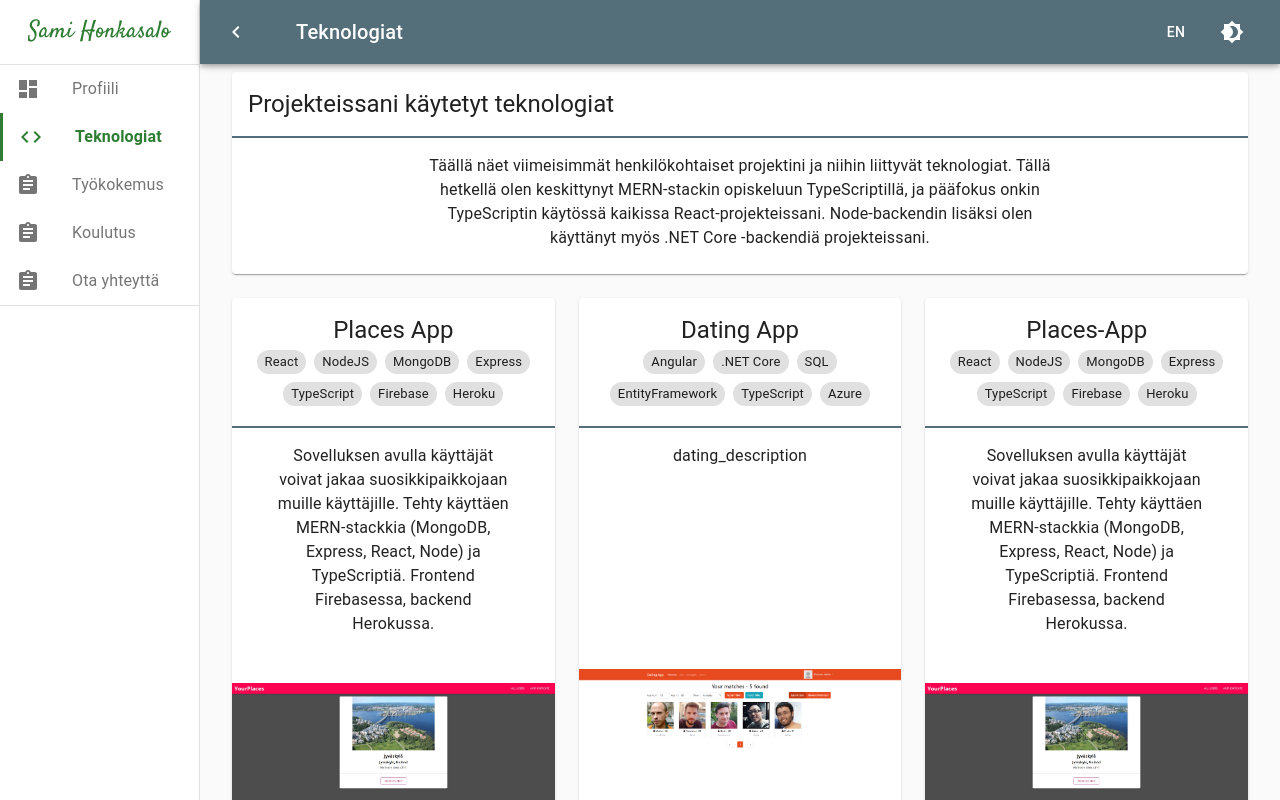
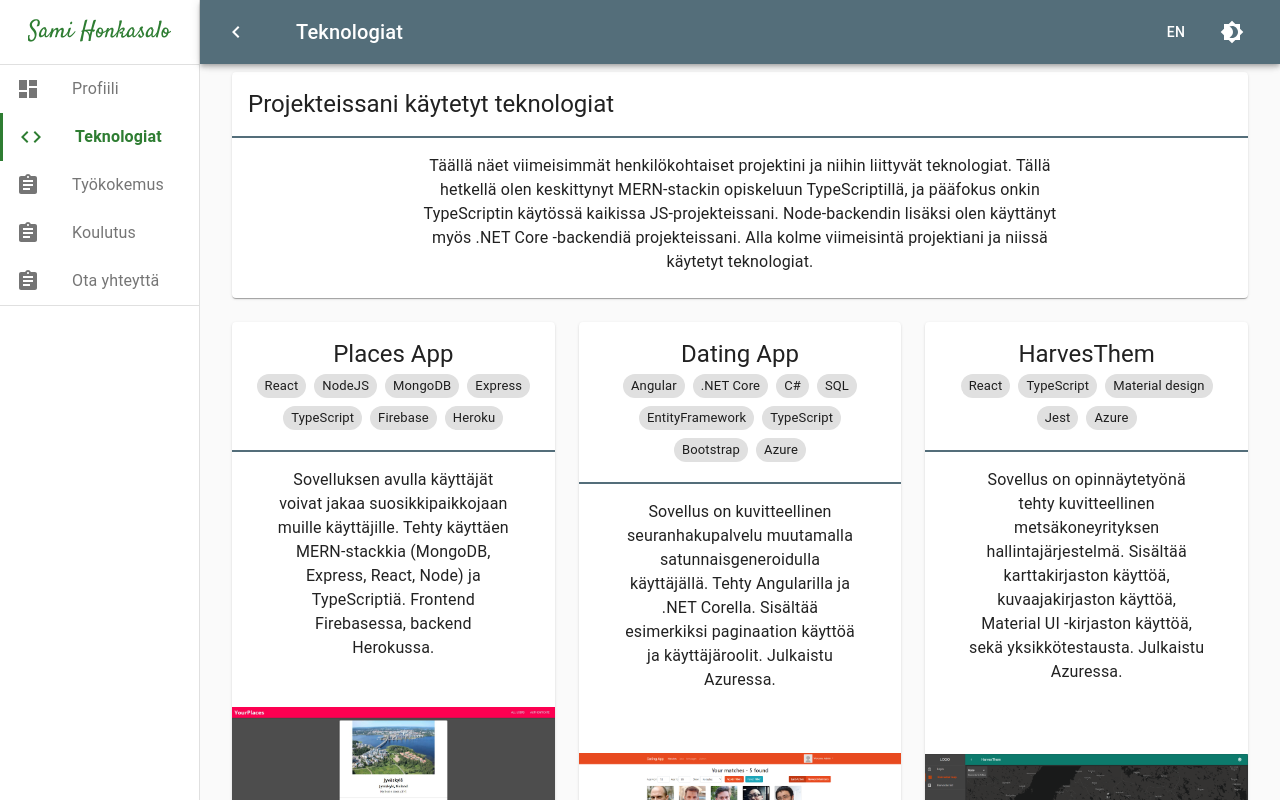
Before and after one commit to SamiHonkasalo/portfolio, a React (Create React App) app: page /technologies in a window 1280 px wide. Built offline with nearby package versions, Linux system fonts and the light colour scheme.

Commit message:
added thesis to projects

```diff
--- a/src/technologies/Project.tsx
+++ b/src/technologies/Project.tsx
@@ -28,6 +28,8 @@ const useStyles = makeStyles((theme: Theme) => ({
   },
   card: {
     height: '100%',
+    display: 'flex',
+    flexDirection: 'column',
   },
   chips: {
     display: 'flex',
@@ -93,6 +95,7 @@ const Project = ({
 }: Props) => {
   const classes = useStyles();
   return (
+    <Grid item container xs={12} sm={12} md={6} lg={4}>
       <Card className={classes.card}>
         <CardHeader
           titleTypographyProps={{ align: 'center' }}
@@ -101,12 +104,12 @@ const Project = ({
           subheader={
             <div className={classes.chips}>
               {technologies.map((t) => (
-              <Chip size="small" label={t} />
+                <Chip key={t} size="small" label={t} />
               ))}
             </div>
           }
         />
-      <Grid container justify="center" style={{ minHeight: '33%' }}>
+        <Grid container justify="center">
           <Grid item xs={12} md={10}>
             <CardContent>
               <Typography align="center" variant="body1">
@@ -115,16 +118,10 @@ const Project = ({
             </CardContent>
           </Grid>
         </Grid>
-      <CardMedia
-        component={Link}
-        href={url}
-        target="_blank"
-        rel="noreferrer"
-        image={image}
-        className={classes.media}
-        title={title}
-        style={{ maxHeight: '35%' }}
-      />
+        <div style={{ marginTop: 'auto' }}>
+          <Link href={url} target="_blank" rel="noreferrer">
+            <CardMedia image={image} className={classes.media} title={title} />
+          </Link>
           <CardActions style={{ justifyContent: 'center' }}>
             <Grid container spacing={2} justify="center">
               <Grid item>
@@ -139,7 +136,7 @@ const Project = ({
               </Grid>
               {github.map((g) => {
                 return (
-              <Grid item>
+                  <Grid key={g.title} item>
                     <GitHubButton
                       component={Link}
                       href={g.url}
@@ -155,7 +152,9 @@ const Project = ({
               })}
             </Grid>
           </CardActions>
+        </div>
       </Card>
+    </Grid>
   );
 };
 
--- a/src/technologies/Technologies.tsx
+++ b/src/technologies/Technologies.tsx
@@ -16,6 +16,7 @@ import useTitle from '../utils/hooks/useTitle';
 import Project from './Project';
 import placesImage from '../assets/images/places-app.JPG';
 import datingImage from '../assets/images/dating.PNG';
+import thesisImage from '../assets/images/thesis.PNG';
 
 const useStyles = makeStyles((theme: Theme) => ({
   header: {
@@ -60,7 +61,6 @@ const Technologies: React.FC = () => {
             </Grid>
           </Card>
         </Grid>
-        <Grid item xs={12} sm={6} md={4}>
         <Project
           title="Places App"
           technologies={[
@@ -86,16 +86,16 @@ const Technologies: React.FC = () => {
           image={placesImage}
           url="https://mern-279016.web.app/"
         />
-        </Grid>
-        <Grid item xs={12} sm={6} md={4}>
         <Project
           title="Dating App"
           technologies={[
             'Angular',
             '.NET Core',
+            'C#',
             'SQL',
             'EntityFramework',
             'TypeScript',
+            'Bootstrap',
             'Azure',
           ]}
           description={t('dating_description')}
@@ -108,34 +108,25 @@ const Technologies: React.FC = () => {
           image={datingImage}
           url="https://datingappsaho.azurewebsites.net/home"
         />
-        </Grid>
-        <Grid item xs={12} sm={6} md={4}>
         <Project
-            title="Places-App"
+          title="HarvesThem"
           technologies={[
             'React',
-              'NodeJS',
-              'MongoDB',
-              'Express',
             'TypeScript',
-              'Firebase',
-              'Heroku',
+            'Material design',
+            'Jest',
+            'Azure',
           ]}
-            description={t('places_description')}
+          description={t('thesis_description')}
           github={[
             {
-                title: 'Frontend',
-                url: 'https://github.com/SamiHonkasalo/mern-frontend',
-              },
-              {
-                title: 'Backend',
-                url: 'https://github.com/SamiHonkasalo/mern-backend',
+              title: 'Project',
+              url: 'https://github.com/SamiHonkasalo/thesis',
             },
           ]}
-            image={placesImage}
-            url="https://mern-279016.web.app/"
+          image={thesisImage}
+          url="https://saho-thesis.azurewebsites.net/"
         />
-        </Grid>
       </Grid>
     </Container>
   );
--- a/src/translations.json
+++ b/src/translations.json
@@ -14,8 +14,10 @@
       "profile_why": "I'm agile, persistent, adaptive and a fast learner. I'm good at managing my own time and I can handle my tasks in time. You can also always trust that I will ask for help and guidance if I face an issue that I cannot handle on my own. If this sounds a bit too good to be true, here's a direct quote from a previous employer: 'Sami has shown resourcefulness and great problem solving skills on his assignments. The assignments have been handled with an active grasp and the results have been excellent.'",
       "profile_seeking": "From my future work place I hope to find a social atmosphere and interesting assignments and projects. I'm always excited to meet new people and to learn new things!",
       "techologies_intro_title": "Technologies used in my projects",
-      "technologies_intro": "Here you'll see my latest personal projects and the technologies I'm most interested in. Currently I am focused on learning more about the MERN stack with TypeScript and my main focus is to use TS on all my React projects. Besides Node I am also using .NET Core back-end on my projects.",
-      "places_description": "Application that allows users to share places that they like. Created with the MERN (MongoDB, Express, React, Node) stack using TypeScript, front-end hosted at Firebase, back-end at Heroku"
+      "technologies_intro": "Here you'll see my latest personal projects and the technologies I'm most interested in. Currently I am focused on learning more about the MERN stack with TypeScript and my main focus is to use TS on all my JS projects. Besides Node I am also using .NET Core back-end on my projects. Below you'll find my latest three projects and the technologies used in them",
+      "places_description": "Application that allows users to share places that they like. Created with the MERN (MongoDB, Express, React, Node) stack using TypeScript, front-end hosted at Firebase, back-end at Heroku",
+      "dating_description": "Application is an imaginary dating app with a couple of randomly generated users. Made with Angular and .NET Core. App includes for example pagination and user roles. Published at Azure.",
+      "thesis_description": "Application is a thesis work done as an admin service for an imaginary harvester company. Includes the use of map library, chart library, Material UI design library and unit testing. Published at Azure."
     }
   },
   "fi": {
@@ -33,8 +35,10 @@
       "profile_why": "Olen reipas, nopeasti oppiva, sinnikäs ja sopeutuva. Hoidan työtehtäväni ajallaan, ja osaan aina kysyä tarvittaessa apua. Mikäli tämä kuulostaa uskomattomalta, niin tässä lainaus aiemmalta työnantajaltani: 'Työtehtävien hoidossa Sami on osoittanut neuvokkuutta ja loistavaa ongelmanratkaisukykyä. Työtehtävänsä Sami on hoitanut aktiivisella otteella ja tulokset ovat olleet erinomaisia.'",
       "profile_seeking": "Tulevalta työpaikaltani toivon ja odotan hyvää sosiaalista ilmapiiriä ja mielenkiintoisia työtehtäviä. Olen aina kiinnostunut tutustumaan uusiin ihmisiin ja oppimaan uusia asioita! Tällä hetkellä olen eniten kiinnostunut fullstack-kehityksestä",
       "techologies_intro_title": "Projekteissani käytetyt teknologiat",
-      "technologies_intro": "Täällä näet viimeisimmät henkilökohtaiset projektini ja niihin liittyvät teknologiat. Tällä hetkellä olen keskittynyt MERN-stackin opiskeluun TypeScriptillä, ja pääfokus onkin TypeScriptin käytössä kaikissa React-projekteissani. Node-backendin lisäksi olen käyttänyt myös .NET Core -backendiä projekteissani.",
-      "places_description": "Sovelluksen avulla käyttäjät voivat jakaa suosikkipaikkojaan muille käyttäjille. Tehty käyttäen MERN-stackkia (MongoDB, Express, React, Node) ja TypeScriptiä. Frontend Firebasessa, backend Herokussa."
+      "technologies_intro": "Täällä näet viimeisimmät henkilökohtaiset projektini ja niihin liittyvät teknologiat. Tällä hetkellä olen keskittynyt MERN-stackin opiskeluun TypeScriptillä, ja pääfokus onkin TypeScriptin käytössä kaikissa JS-projekteissani. Node-backendin lisäksi olen käyttänyt myös .NET Core -backendiä projekteissani. Alla kolme viimeisintä projektiani ja niissä käytetyt teknologiat.",
+      "places_description": "Sovelluksen avulla käyttäjät voivat jakaa suosikkipaikkojaan muille käyttäjille. Tehty käyttäen MERN-stackkia (MongoDB, Express, React, Node) ja TypeScriptiä. Frontend Firebasessa, backend Herokussa.",
+      "dating_description": "Sovellus on kuvitteellinen seuranhakupalvelu muutamalla satunnaisgeneroidulla käyttäjällä. Tehty Angularilla ja .NET Corella. Sisältää esimerkiksi paginaation käyttöä ja käyttäjäroolit. Julkaistu Azuressa.",
+      "thesis_description": "Sovellus on opinnäytetyönä tehty kuvitteellinen metsäkoneyrityksen hallintajärjestelmä. Sisältää karttakirjaston käyttöä, kuvaajakirjaston käyttöä, Material UI -kirjaston käyttöä, sekä yksikkötestausta. Julkaistu Azuressa."
     }
   }
 }
```
Also changed, not shown: src/assets/images/thesis.PNG (added). Lines whose indentation alone changed are shown as unchanged.
